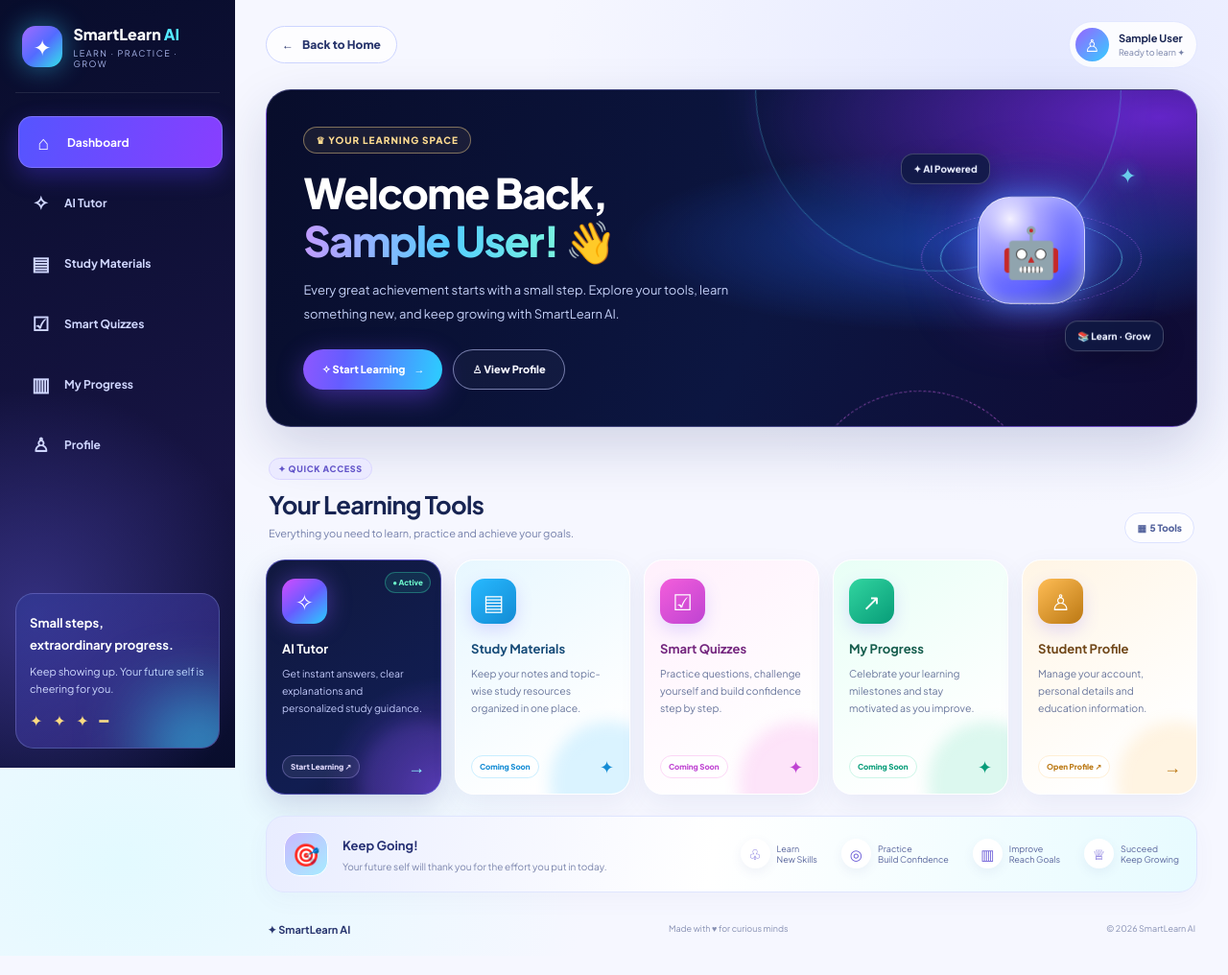
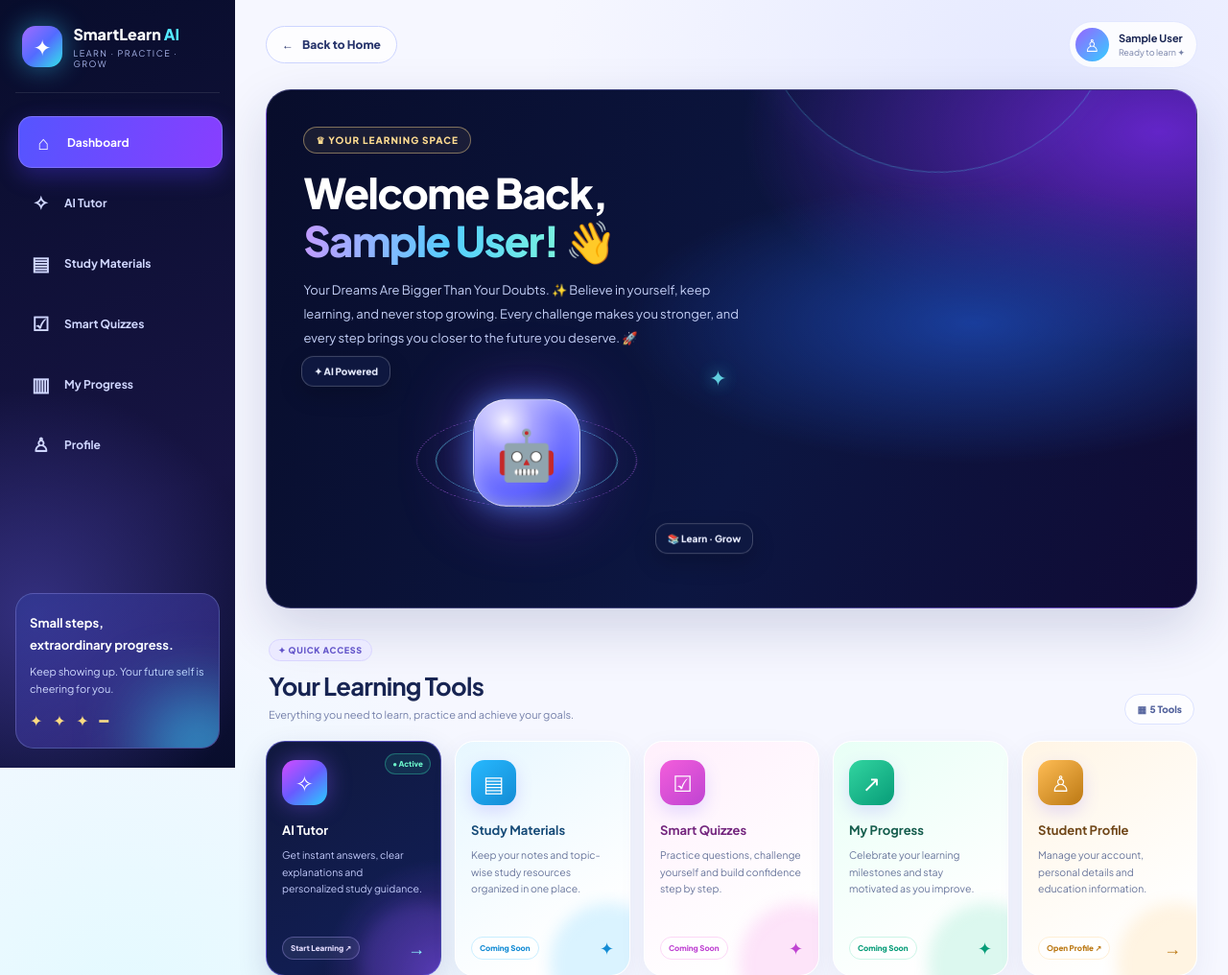
Before and after one commit to Daleshraghav/Smartlearning-AI, a Flask app: page /dashboard in a window 1280 px wide. Shown: the top 1016 px of the page at 96% size. Run offline with Flask 3, Linux system fonts and the light colour scheme; the visitor is signed in with stand-in values (Sample User, id 1); data comes from the database, SQL or seed files in the repository.

Commit message:
Revise dashboard motivational message and layout
Updated motivational text and removed welcome actions.

```diff
--- a/templates/dashboard.html
+++ b/templates/dashboard.html
@@ -1315,21 +1315,12 @@
         </h1>
 
         <p>
-          Every great achievement starts with a small step.
-          Explore your tools, learn something new, and keep
-          growing with SmartLearn AI.
+         Your Dreams Are Bigger Than Your Doubts. ✨
+
+         Believe in yourself, keep learning, and never stop growing.
+         Every challenge makes you stronger, and every step brings you closer to the future you deserve. 🚀
         </p>
 
-        <div class="welcome-actions">
-          <a href="{{ url_for('ai_tutor') }}" class="btn btn-primary">
-            ✧ Start Learning <span>→</span>
-          </a>
-
-          <a href="{{ url_for('profile') }}" class="btn btn-outline">
-            ♙ View Profile
-          </a>
-        </div>
-      </div>
 
       <div class="hero-art" aria-hidden="true">
         <div class="ring"></div>
```
